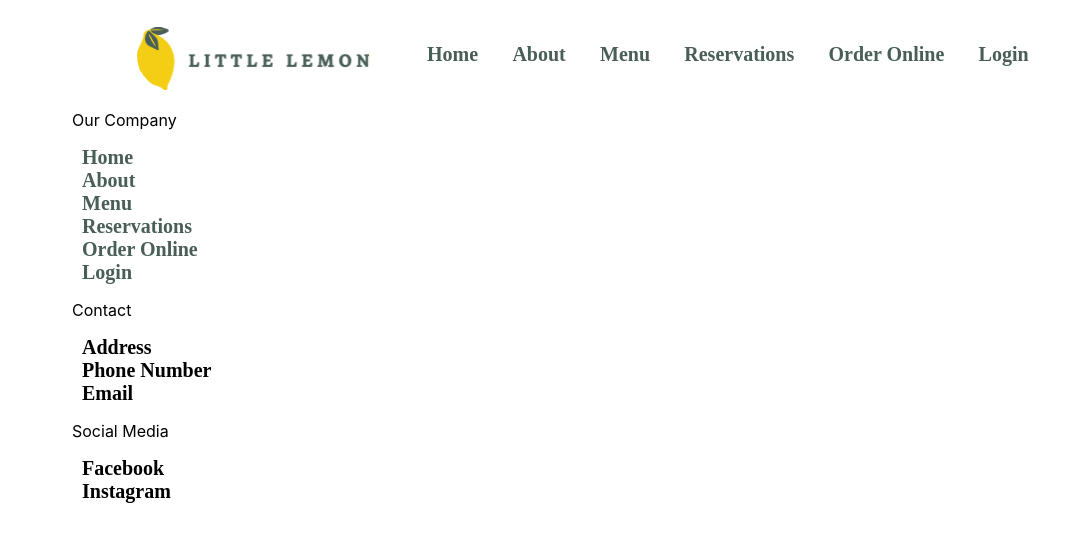
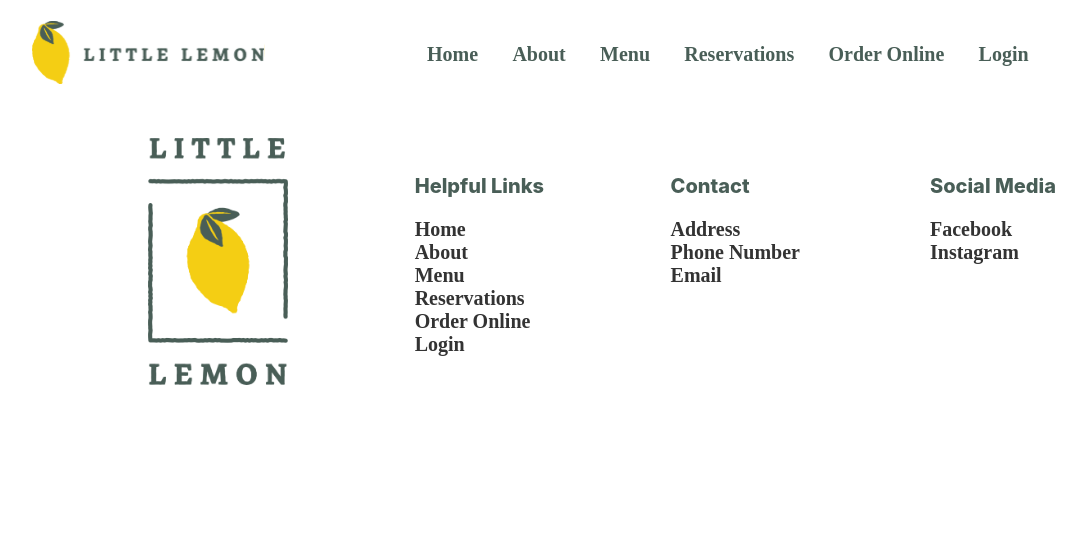
Before and after one commit to wfuertes22/Coursera_Final, a React (Create React App) app in the folder coursera-final/: page / in a window 1280 px wide. Shown: the top 542 px of the page, without its empty margins (96-1182 px from the left). Built offline with nearby package versions, Linux system fonts and the light colour scheme.

Commit message:
Added styling to header and footer

```diff
--- a/coursera-final/src/App.css
+++ b/coursera-final/src/App.css
@@ -6,13 +6,16 @@ body{
 header{
   width: 33%;
   display:inline-flex;
-  justify-content: flex-end;
+  justify-content: space-between;
+  margin-top: 21px;
 }
 .headerLogo{
   height: 63px;
+  max-width: 100%;
+  flex-shrink: 1;
 }
 
-header, nav{
+nav{
   margin-top: 27px;
 }
 
@@ -20,6 +23,7 @@ nav{
   width:66%;
   display: inline-flex;
   vertical-align: top;
+  flex-shrink: 2;
 }
 
 nav ul{
@@ -31,7 +35,7 @@ nav ul{
 
 }
 
-li{
+.navListItem{
   list-style-type: none;
   font-family: "Karla";
   padding-left: 10px;
@@ -51,6 +55,33 @@ main{
   grid-template-rows: repeat(4, 1fr)
 }
 
+
+footer{
+  display: grid;
+  grid-template-columns: repeat(4, 1fr);
+  grid-template-rows: 100%;
+  justify-items: end;
+  padding-top: 50px;
+}
+
+.footerListTitle{
+  font-size: 20px;
+  font-weight: 800;
+  color: #495E57;
+}
+
+.footerListItem{
+  list-style-type: none;
+  font-family: "Karla";
+  font-size: 20px;
+  font-weight: 600;
+  color: #333333;
+}
+
+.footerLogo{
+  height:247px;
+}
+
 @media screen and (max-width: 1117px){
   .navListItem{
     padding-top: 10px;
@@ -61,4 +92,13 @@ main{
     flex-direction: column;
     align-items: center;
   }
+  footer{
+    grid-template-columns: 1fr;
+    grid-template-rows: repeat(4, auto);
+    justify-items: center;
+  }
+  .footerList{
+    text-align: center;
+    padding-left: 0;
+  }
 }
--- a/coursera-final/src/components/Footer.js
+++ b/coursera-final/src/components/Footer.js
@@ -1,25 +1,27 @@
+import footerLogo from "../images/Little_Lemon_Tab_Icon_Yellow.png"
 const Footer = () =>{
     return(
         <footer>
-            <ul>
-                <p>Our Company</p>
-                <a href="../"><li>Home</li></a>
-                <a href="../About"><li>About</li></a>
-                <a href="../Menu"><li>Menu</li></a>
-                <a href="../Reservations"><li>Reservations</li></a>
-                <a href="../Order_Online"><li>Order Online</li></a>
-                <a href="../Login"><li>Login</li></a>
+            <img src={footerLogo} alt="Large Little Lemon logo" className="footerLogo"></img>
+            <ul className="footerList">
+                <p className="footerListTitle">Helpful Links</p>
+                <a href="../"><li className="footerListItem">Home</li></a>
+                <a href="../About"><li className="footerListItem">About</li></a>
+                <a href="../Menu"><li className="footerListItem">Menu</li></a>
+                <a href="../Reservations"><li className="footerListItem">Reservations</li></a>
+                <a href="../Order_Online"><li className="footerListItem">Order Online</li></a>
+                <a href="../Login"><li className="footerListItem">Login</li></a>
             </ul>
-            <ul>
-                <p>Contact</p>
-                <li>Address</li>
-                <li>Phone Number</li>
-                <li>Email</li>
+            <ul className="footerList">
+                <p className="footerListTitle">Contact</p>
+                <li className="footerListItem">Address</li>
+                <li className="footerListItem">Phone Number</li>
+                <li className="footerListItem">Email</li>
             </ul>
-            <ul>
-                <p>Social Media</p>
-                <li>Facebook</li>
-                <li>Instagram</li>
+            <ul className="footerList">
+                <p className="footerListTitle">Social Media</p>
+                <li className="footerListItem">Facebook</li>
+                <li className="footerListItem">Instagram</li>
             </ul>
         </footer>
     );
--- a/coursera-final/src/components/Header.js
+++ b/coursera-final/src/components/Header.js
@@ -2,7 +2,7 @@ import Logo from "../images/Logo.svg";
 const Header = () =>{
     return(
         <header>
-            <img src={Logo} alt="Little Lemon Logo" className="headerLogo"></img>
+            <a href="../"><img src={Logo} alt="Little Lemon Logo" className="headerLogo"></img></a>
         </header>
     );
 }
```
